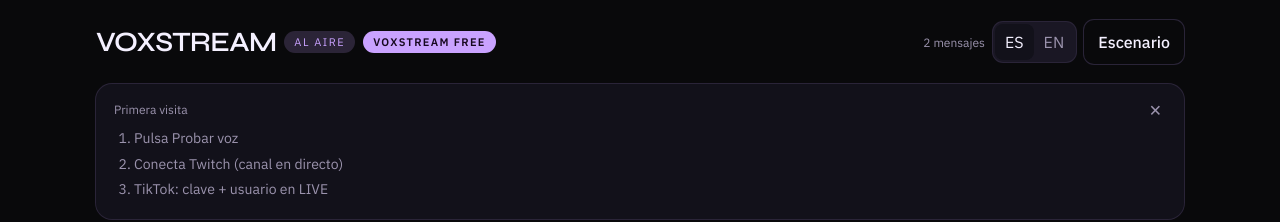
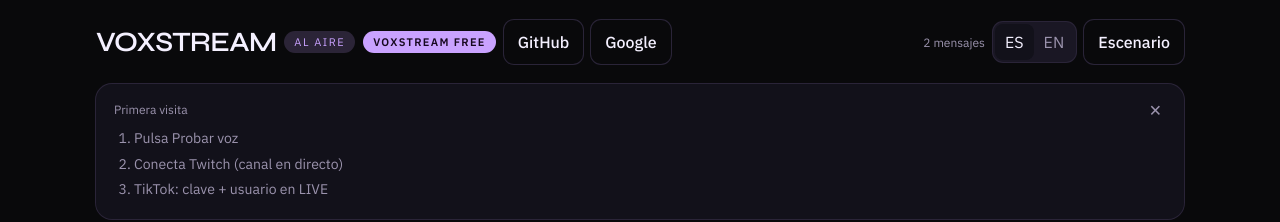
Before and after one commit to YuiCoder/VoxStream, a website: page studio.html in a window 1280 px wide. Shown: the top 222 px of the page. Drawn offline with Linux system fonts and the light colour scheme; no server answers.

Commit message:
Studio: GitHub and Google login links

```diff
--- a/studio.html
+++ b/studio.html
@@ -24,6 +24,8 @@
         <div class="word">VOX<span>·</span>STREAM</div>
         <div id="livepill" class="pill off">EN ESPERA</div>
         <button class="freebadge" id="freebadge" type="button">VOXSTREAM FREE</button>
+        <a class="btn outline hide-stage" href="https://voxstream-production.up.railway.app/v1/auth/github">GitHub</a>
+        <a class="btn outline hide-stage" href="https://voxstream-production.up.railway.app/v1/auth/google">Google</a>
       </div>
       <div class="row">
         <span class="hide-stage" id="msgcount" style="font-variant-numeric:tabular-nums;font-size:12px;color:var(--subtle)"></span>
```
